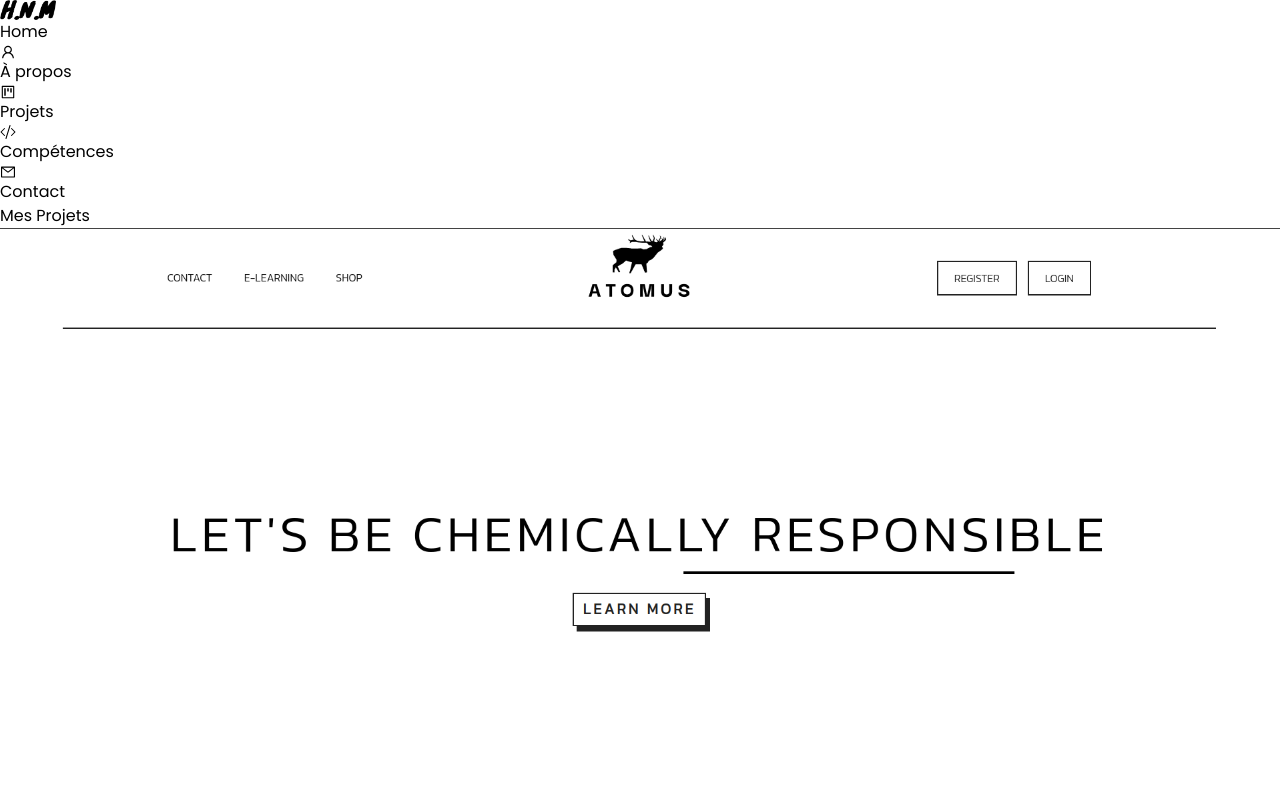
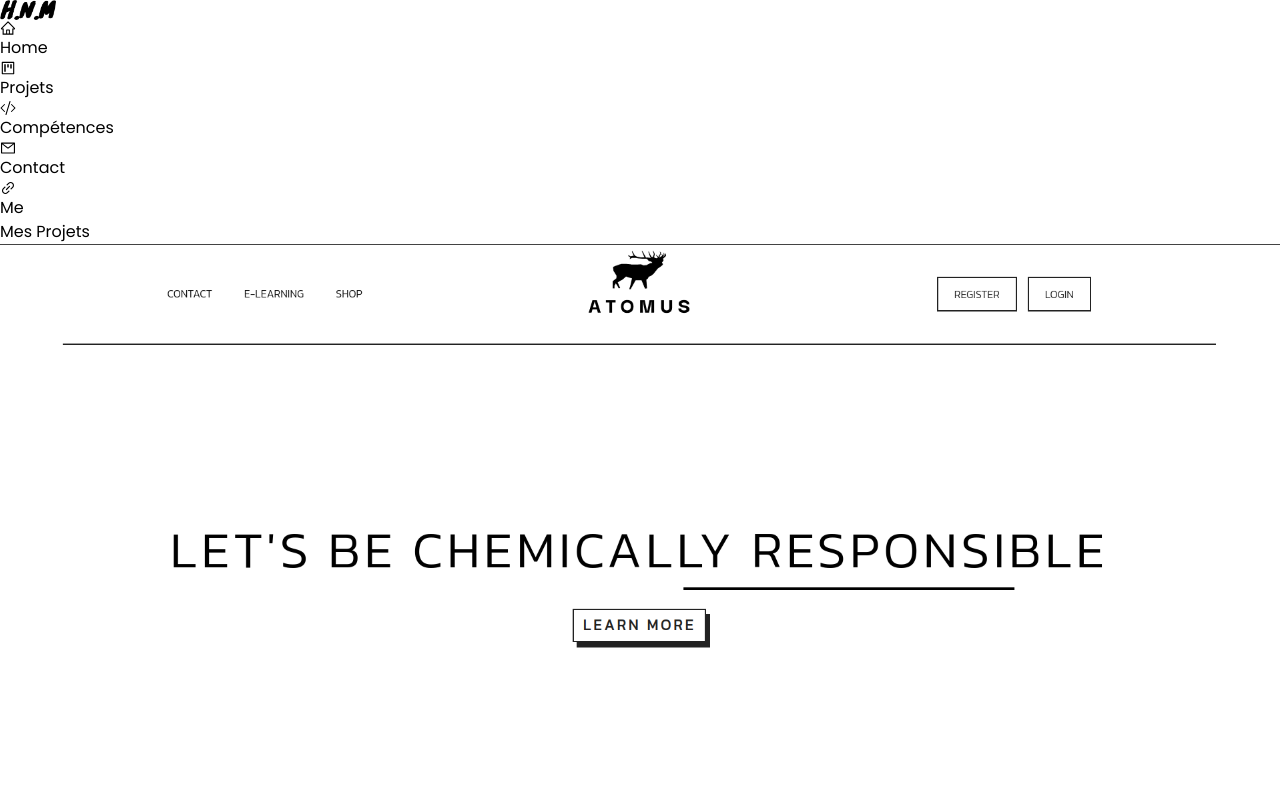
Before and after one commit to Hanakhin/HanakhinWebsite, a React (Vite) app: page / in a window 1280 px wide. Both pictures are taken after a click on the button "Projets". Shown: the top 800 px of the page. Built offline with nearby package versions, Linux system fonts and the light colour scheme.

Commit message:
added "me" section , and modal

```diff
--- /dev/null
+++ b/src/components/Me.tsx
@@ -0,0 +1,41 @@
+import React from 'react';
+import { FaLinkedin, FaGithub, FaEnvelope } from 'react-icons/fa'; // Importez les icônes dont vous avez besoin
+
+const Me: React.FC = () => {
+    return (
+        <section className="h-screen flex items-center justify-center">
+            <div className="glass p-8 rounded-xl shadow-lg max-w-4xl flex flex-col md:flex-row bg-white bg-opacity-20 backdrop-blur-lg">
+                <div className="md:w-1/3 mb-6 md:mb-0 md:mr-8">
+                    <img src="/ressources/me.jpeg" alt="Votre photo" className="w-full rounded-lg object-fill " />
+                </div>
+                <div className="md:w-2/3 flex flex-col justify-between">
+                    <div>
+                        <h2 className="text-4xl font-bold mb-4 text-black">Nouni-Massotte Hanakhin</h2>
+                        <p className="text-xl mb-6 text-black">Developpeur Web / Web-mobile avec 2 ans d'éxperience</p>
+                    </div>
+                    <div className="mb-6">
+                        <p className="text-black mb-4">
+                            Développeur web depuis 2 ans maintenant , avec une année d'experience en tant que freelance.
+                            Je serai ravi de vous accompagner dans vos projets web !
+                        </p>
+                    </div>
+                    <div className="flex justify-between items-center">
+                        <div className="flex space-x-4">
+                            <a href="https://www.linkedin.com/in/hanakhin-nouni-massotte-b6360b30b/" target="_blank" rel="noopener noreferrer" className="text-gray-600 hover:text-black">
+                                <FaLinkedin size={24} />
+                            </a>
+                            <a href="https://github.com/Hanakhin" target="_blank" rel="noopener noreferrer" className="text-gray-600 hover:text-black">
+                                <FaGithub size={24} />
+                            </a>
+                            <a href="mailto:hanakhin.nounimassote@gmail.com" className="text-gray-600 hover:text-black">
+                                <FaEnvelope size={24} />
+                            </a>
+                        </div>
+                    </div>
+                </div>
+            </div>
+        </section>
+    );
+}
+
+export default Me;
--- a/src/components/Nav.tsx
+++ b/src/components/Nav.tsx
@@ -1,5 +1,5 @@
 import React from 'react';
-import { AiOutlineHome, AiOutlineUser, AiOutlineProject, AiOutlineMail } from 'react-icons/ai';
+import { AiOutlineHome, AiOutlineUser, AiOutlineProject, AiOutlineMail,AiOutlineLink } from 'react-icons/ai';
 import { BsCodeSlash } from 'react-icons/bs';
 
 interface NavProps {
@@ -11,7 +11,7 @@ interface NavProps {
 const Nav: React.FC<NavProps> = ({ pages, onPageChange, currentPage }) => {
     const getIcon = (page: string) => {
         switch (page.toLowerCase()) {
-            case 'accueil':
+            case 'home':
                 return <AiOutlineHome className="mr-1" />;
             case 'à propos':
                 return <AiOutlineUser className="mr-1" />;
@@ -21,6 +21,8 @@ const Nav: React.FC<NavProps> = ({ pages, onPageChange, currentPage }) => {
                 return <BsCodeSlash className="mr-1" />;
             case 'contact':
                 return <AiOutlineMail className="mr-1" />;
+            case 'me':
+                return <AiOutlineLink className="mr-1" />;
             default:
                 return null;
         }
--- a/src/components/Projects.tsx
+++ b/src/components/Projects.tsx
@@ -1,24 +1,35 @@
 import React from 'react';
-import ProjectsSection from './projectCard';
+import ProjectCard from './projectCard.tsx';
 
-const projects= [
-    { name: "AtomusProject", language: "React", imgUrl: "/projectsImg/AtomusV1/homepage.png" },
-    { name: "AirBnb", language: "PHP", imgUrl: "/projectsImg/TPairbnb/homepage.png" },
-    { name: "VideoGameTs", language: "React/Ts // M.E.R.N stack", imgUrl: "/projectsImg/VideoGameTs/homepage.png" },
-    { name: "ExctinguisherGestion", language: "PHP/Symfony", imgUrl: "/projectsImg/exctincteurTpSymfonyV2/homepage.png" },
-    { name: "CRUD Project", language: "React/Ts // M.E.R.N stack", imgUrl: "/projectsImg/CrudProject/homepage.png" },
+interface Project {
+    name: string;
+    language: string;
+    imgUrl: string;
+    description: string;
+}
 
+const projectsData: Project[] = [
+    { name: "Atomus Project", language: "React", imgUrl: "/projectsImg/AtomusV1/homepage.png", description: "Projet qui concerne l'ecologie , en cours de developement" },
+    { name: "AirBnb clone Project", language: "PHP", imgUrl: "/projectsImg/TPairbnb/homepage.png", description: "Projet réalisé a l'idem dans le cadre d'un TP PHP" },
+    { name: "VideoGameTs Project", language: "React/Ts // M.E.R.N stack", imgUrl: "/projectsImg/VideoGameTs/homepage.png", description: "Projet personnel , qui m'as permis d'apprendre a utiliser firebase avec react/ts" },
+    { name: "Exctinguisher Gestion Project", language: "PHP/Symfony", imgUrl: "/projectsImg/exctincteurTpSymfonyV2/homepage.png", description: "Projet réalisé lui aussi a l'Idem dans le cadre d'un tp Symfony" },
+    { name: "CRUD Project", language: "React/Ts // M.E.R.N stack", imgUrl: "/projectsImg/CrudProject/homepage.png", description: "Projet personnel qui m'as servi a apprendre a gerer le systeme de CRUD sur mongoDB en react/ts" },
 ];
 
-const Project: React.FC = () => {
+const ProjectsSection: React.FC = () => {
     return (
-        <div>
-            <div className='flex justify-center items-center h-screen'>
-                <ProjectsSection projects={projects} />
+        <div className="container mx-auto">
+            <h2 className="text-3xl font-bold mb-8 text-center text-black">Mes Projets</h2>
+            <div className="grid grid-cols-1 md:grid-cols-2 lg:grid-cols-3 gap-8">
+                {projectsData.map((project, index) => (
+                    <ProjectCard
+                        key={index}
+                        {...project}
+                    />
+                ))}
             </div>
-
         </div>
     );
-}
+};
 
-export default Project;
+export default ProjectsSection;
--- /dev/null
+++ b/src/components/Wrapper.tsx
@@ -0,0 +1,14 @@
+import React from 'react';
+
+const Wrapper: React.FC = ({ children }) => {
+    return (
+        <div className="min-h-screen bg-gradient-to-br from-blue-100 to-purple-100 relative overflow-hidden">
+            <div className="absolute inset-0 bg-gradient-to-r from-blue-300 via-purple-300 to-pink-300 opacity-30 blur-lg"></div>
+            <div className="relative z-10">
+                {children}
+            </div>
+        </div>
+    );
+}
+
+export default Wrapper;
--- /dev/null
+++ b/src/components/modal/modal.tsx
@@ -0,0 +1,26 @@
+import React from 'react';
+
+interface ModalProps {
+    isOpen: boolean;
+    onClose: () => void;
+    title: string;
+    description: string;
+}
+
+const Modal: React.FC<ModalProps> = ({ isOpen, onClose, title, description }) => {
+    if (!isOpen) return null;
+
+    return (
+        <div className="fixed inset-0 bg-black bg-opacity-50 flex items-center justify-center z-50">
+            <div className="bg-white p-6 rounded-lg shadow-lg max-w-lg w-full relative">
+                <button onClick={onClose} className="absolute top-2 right-2 text-gray-600 hover:text-gray-900">
+                    &times;
+                </button>
+                <h2 className="text-2xl font-bold mb-4">{title}</h2>
+                <p>{description}</p>
+            </div>
+        </div>
+    );
+}
+
+export default Modal;
--- a/src/components/projectCard.tsx
+++ b/src/components/projectCard.tsx
@@ -1,43 +1,42 @@
-import React from 'react';
+import React, { useState } from 'react';
+import Modal from './modal/modal.tsx';
 
 interface Project {
     name: string;
     language: string;
     imgUrl: string;
+    description: string;
 }
 
-interface ProjectCardProps extends Project {}
+const ProjectCard: React.FC<Project> = ({ name, language, imgUrl, description }) => {
+    const [isModalOpen, setIsModalOpen] = useState<boolean>(false);
 
-const ProjectCard: React.FC<ProjectCardProps> = ({ name, language, imgUrl }) => {
+    const handleOpenModal = (): void => {
+        setIsModalOpen(true);
+    };
+
+    const handleCloseModal = (): void => {
+        setIsModalOpen(false);
+    };
+
     return (
-        <div className="glass p-4 rounded-xl shadow-lg hover:shadow-xl transition duration-300 cursor-pointer bg-white bg-opacity-20 backdrop-blur-lg">
-            <img src={imgUrl} alt={name} className="w-full h-48 object-contain rounded-lg mb-4" />
-            <h3 className="text-xl font-bold mb-2 text-black">{name}</h3>
-            <p className="mb-2 text-black">Langage : {language}</p>
+        <div>
+            <div
+                onClick={handleOpenModal}
+                className="glass p-4 rounded-xl shadow-lg hover:shadow-xl transition duration-300 cursor-pointer bg-white bg-opacity-20 backdrop-blur-lg"
+            >
+                <img src={imgUrl} alt={name} className="w-full h-48 object-contain rounded-lg mb-4" />
+                <h3 className="text-xl font-bold mb-2 text-black">{name}</h3>
+                <p className="mb-2 text-black">Langage : {language}</p>
+            </div>
+            <Modal
+                isOpen={isModalOpen}
+                onClose={handleCloseModal}
+                title={name}
+                description={description}
+            />
         </div>
     );
 };
 
-interface ProjectsSectionProps {
-    projects: Project[];
-}
-
-const ProjectsSection: React.FC<ProjectsSectionProps> = ({ projects }) => {
-    return (
-        <div className="container mx-auto">
-            <h2 className="text-3xl font-bold mb-8 text-center">Mes Projets</h2>
-            <div className="grid grid-cols-1 md:grid-cols-2 lg:grid-cols-3 gap-8">
-                {projects.map((project, index) => (
-                    <ProjectCard
-                        key={index}
-                        name={project.name}
-                        language={project.language}
-                        imgUrl={project.imgUrl}
-                    />
-                ))}
-            </div>
-        </div>
-    );
-};
-
-export default ProjectsSection;
+export default ProjectCard;
--- a/src/views/page.tsx
+++ b/src/views/page.tsx
@@ -4,14 +4,17 @@ import About from '../components/About';
 import Projects from '../components/Projects';
 import Skills from '../components/Skills';
 import Contact from '../components/Contact';
-import Home from "../components/Home.tsx";
+import Home from "../components/Home";
+import Wrapper from '../components/Wrapper.tsx'
+import Me from "../components/Me.tsx";
 
 const pages = [
     { name: "Home", component: <Home /> },
-    { name: "À propos", component: <About /> },
+   // { name: "À propos", component: <About /> },
     { name: "Projets", component: <Projects /> },
     { name: "Compétences", component: <Skills /> },
     { name: "Contact", component: <Contact /> },
+    {name: "Me", component: <Me/>}
 ];
 
 const Page: React.FC = () => {
@@ -22,16 +25,16 @@ const Page: React.FC = () => {
     };
 
     return (
-        <div className="bg-gradient-to-br from-blue-100 to-purple-100 min-h-screen relative overflow-hidden">
+        <Wrapper>
             <Nav pages={pages.map(p => p.name)} onPageChange={handlePageChange} currentPage={currentPage} />
             <div className="page-container pt-16">
                 {pages.map((page, index) => (
                     <div key={index} className={`page ${currentPage === index ? 'active' : ''}`}>
-                        {page.component}
+                        {React.cloneElement(page.component, { onPageChange: handlePageChange })}
                     </div>
                 ))}
             </div>
-        </div>
+        </Wrapper>
     );
 }
 
```
Also changed, not shown: src/components/Hero.tsx (deleted, +0 -18 lines), src/components/Skills.tsx (+18 -16 lines), public/icons/wp.svg (added), public/ressources/me.jpeg (added).
